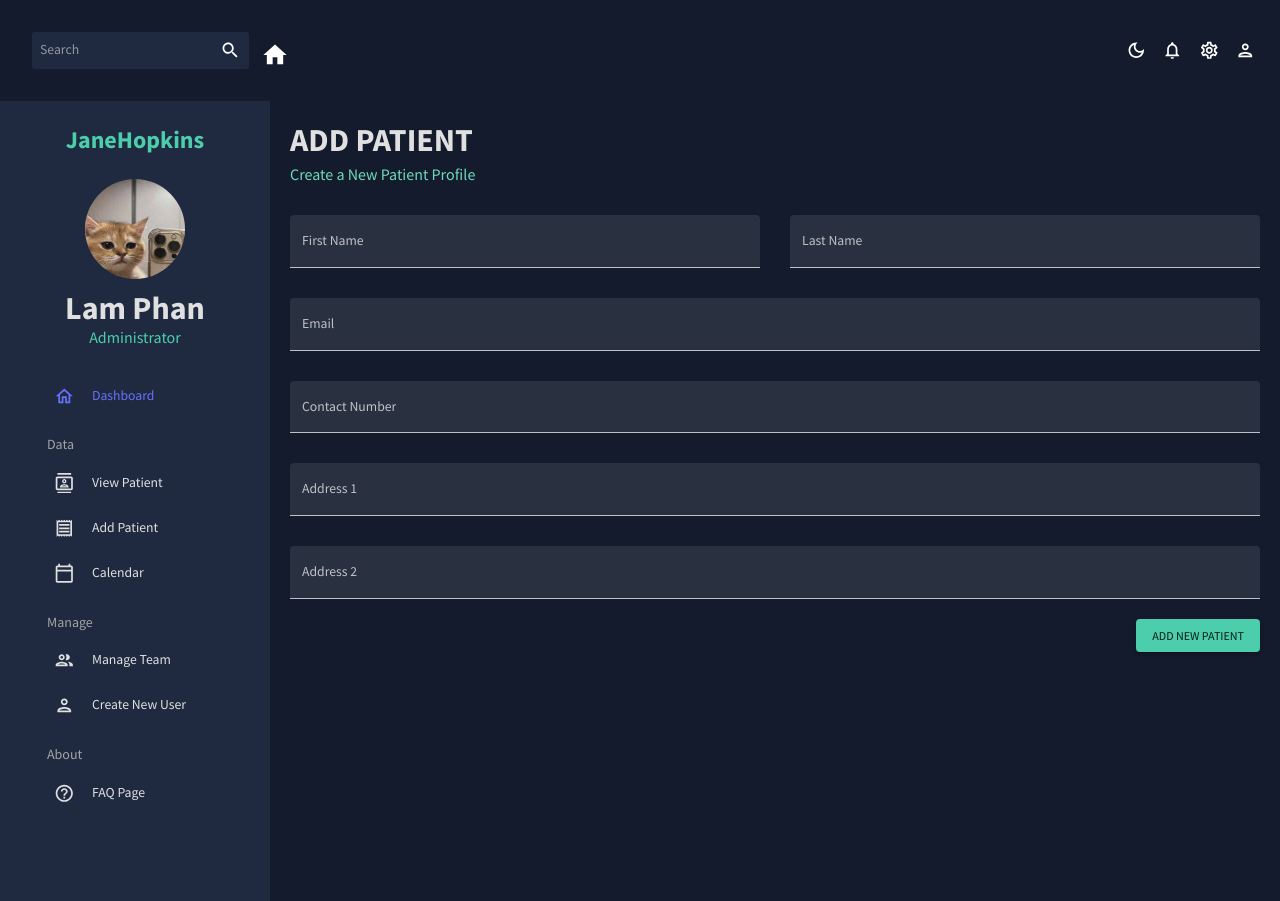
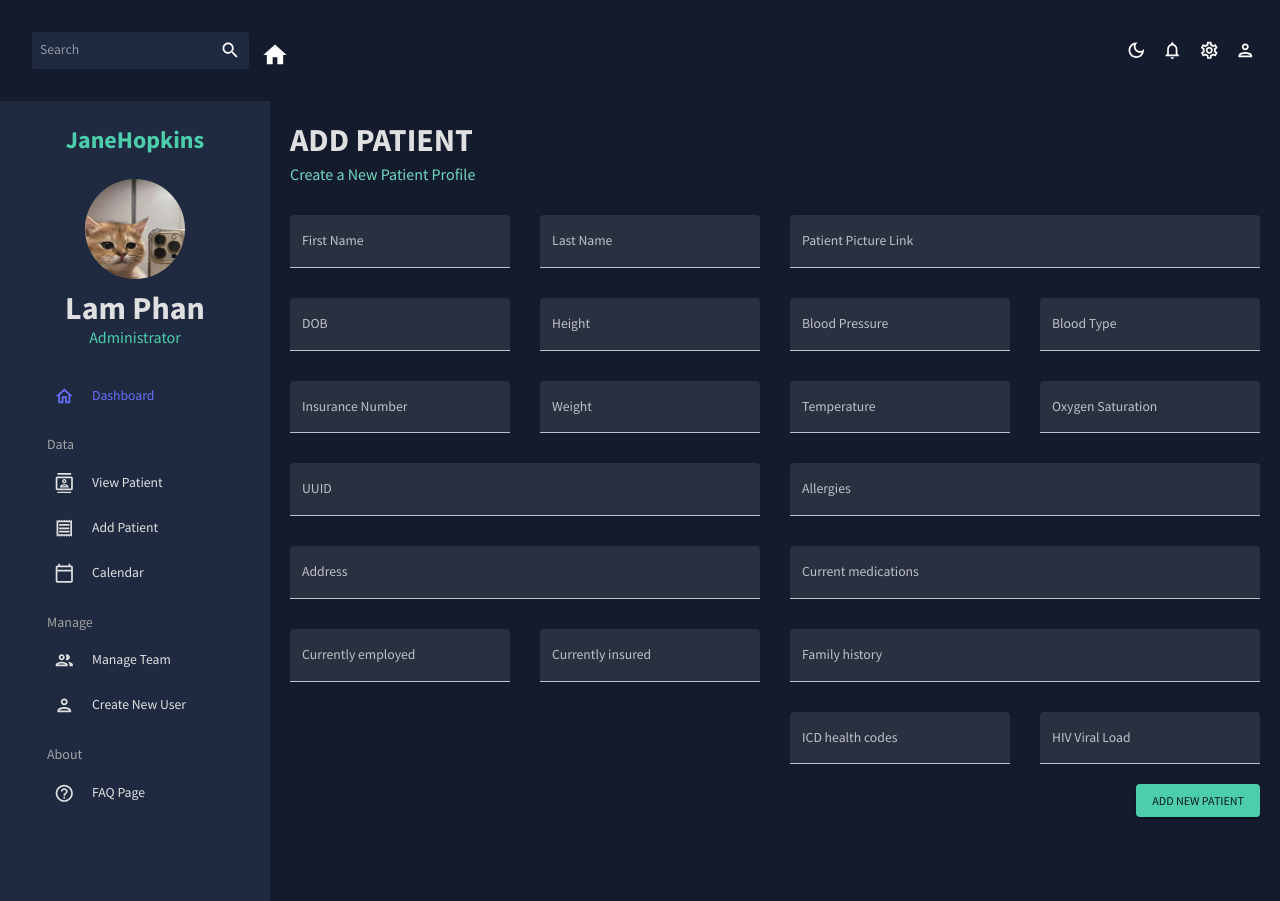
Before and after one commit to andresito01/PharmaStudy, a React (Create React App) app: page /janehopkins/addpatient in a window 1280 px wide. Built offline with nearby package versions, Linux system fonts and the light colour scheme; what @vendia/client would draw is missing.

Commit message:
Update index.js
patient now can be added with more fields

```diff
--- a/src/scenes/addPatient/index.js
+++ b/src/scenes/addPatient/index.js
@@ -17,7 +17,26 @@ const AddPatientJaneHopkins = () => {
 
    const addPatient = async (values) => {
        const addPatientResponse = await entities.patient.add({
-        name: values.firstName,
+        name: values.firstName + " " + values.lastName,
+        patientPicture: values.patientPicture,
+        dob: values.dob,
+        insuranceNumber: values.insuranceNumber,
+        height: values.height,
+        weight: values.weight,
+        bloodPressure: values.bloodPressure,
+        // bloodType: values.bloodType,
+        temperature: values.temperature,
+        oxygenSaturation: values.oxygenSaturation,
+        uuid: values.uuid,
+        address: values.address,
+        // currentMedications: values.currentMedications,
+        familyHistory: values.familyHistory,
+        currentlyEmployed: values.currentlyEmployed,
+        currentlyInsured: values.currentlyInsured,
+        // icd: values.icd,
+        // allergies: values.allergies,
+       // hiv: values.hiv,
+
       });
    };
 
@@ -59,7 +78,7 @@ const AddPatientJaneHopkins = () => {
                 name="firstName"
                 error={!!touched.firstName && !!errors.firstName}
                 helperText={touched.firstName && errors.firstName}
-                sx={{ gridColumn: "span 2" }}
+                sx={{ gridColumn: "span 1" }}
               />
               <TextField
                 fullWidth
@@ -72,59 +91,209 @@ const AddPatientJaneHopkins = () => {
                 name="lastName"
                 error={!!touched.lastName && !!errors.lastName}
                 helperText={touched.lastName && errors.lastName}
+                sx={{ gridColumn: "span 1" }}
+              />
+
+              <TextField
+                fullWidth
+                variant="filled"
+                type="text"
+                label="Patient Picture Link"
+                onBlur={handleBlur}
+                onChange={handleChange}
+                value={values.patientPicture}
+                name="patientPicture"
                 sx={{ gridColumn: "span 2" }}
               />
               <TextField
                 fullWidth
                 variant="filled"
                 type="text"
-                label="Email"
+                label="DOB"
                 onBlur={handleBlur}
                 onChange={handleChange}
-                value={values.email}
-                name="email"
-                error={!!touched.email && !!errors.email}
-                helperText={touched.email && errors.email}
-                sx={{ gridColumn: "span 4" }}
+                value={values.dob}
+                name="dob"
+                sx={{ gridColumn: "span 1" }}
               />
               <TextField
                 fullWidth
                 variant="filled"
                 type="text"
-                label="Contact Number"
+                label="Height"
                 onBlur={handleBlur}
                 onChange={handleChange}
-                value={values.contact}
-                name="contact"
-                error={!!touched.contact && !!errors.contact}
-                helperText={touched.contact && errors.contact}
-                sx={{ gridColumn: "span 4" }}
+                value={values.height}
+                name="height"
+                sx={{ gridColumn: "span 1" }}
               />
               <TextField
                 fullWidth
                 variant="filled"
                 type="text"
-                label="Address 1"
+                label="Blood Pressure"
                 onBlur={handleBlur}
                 onChange={handleChange}
-                value={values.address1}
-                name="address1"
-                error={!!touched.address1 && !!errors.address1}
-                helperText={touched.address1 && errors.address1}
-                sx={{ gridColumn: "span 4" }}
+                value={values.bloodPressure}
+                name="bloodPressure"
+                sx={{ gridColumn: "span 1" }}
               />
               <TextField
                 fullWidth
                 variant="filled"
                 type="text"
-                label="Address 2"
+                label="Blood Type"
                 onBlur={handleBlur}
                 onChange={handleChange}
-                value={values.address2}
-                name="address2"
-                error={!!touched.address2 && !!errors.address2}
-                helperText={touched.address2 && errors.address2}
-                sx={{ gridColumn: "span 4" }}
+                value={values.bloodType}
+                name="bloodType"
+                sx={{ gridColumn: "span 1" }}
+              />
+              <TextField
+                fullWidth
+                variant="filled"
+                type="text"
+                label="Insurance Number"
+                onBlur={handleBlur}
+                onChange={handleChange}
+                value={values.insuranceNumber}
+                name="insuranceNumber"
+                sx={{ gridColumn: "span 1" }}
+              />
+              <TextField
+                fullWidth
+                variant="filled"
+                type="text"
+                label="Weight"
+                onBlur={handleBlur}
+                onChange={handleChange}
+                value={values.weight}
+                name="weight"
+                sx={{ gridColumn: "span 1" }}
+              />
+
+              <TextField
+                fullWidth
+                variant="filled"
+                type="text"
+                label="Temperature"
+                onBlur={handleBlur}
+                onChange={handleChange}
+                value={values.temperature}
+                name="temperature"
+                sx={{ gridColumn: "span 1" }}
+              />
+              <TextField
+                fullWidth
+                variant="filled"
+                type="text"
+                label="Oxygen Saturation"
+                onBlur={handleBlur}
+                onChange={handleChange}
+                value={values.oxygenSaturation}
+                name="oxygenSaturation"
+                sx={{ gridColumn: "span 1" }}
+              />
+              <TextField
+                fullWidth
+                variant="filled"
+                type="text"
+                label="UUID"
+                onBlur={handleBlur}
+                onChange={handleChange}
+                value={values.uuid}
+                name="uuid"
+                sx={{ gridColumn: "span 2" }}
+              />
+               <TextField
+                fullWidth
+                variant="filled"
+                type="text"
+                label="Allergies"
+                onBlur={handleBlur}
+                onChange={handleChange}
+                value={values.allergies}
+                name="allergies"
+                sx={{ gridColumn: "span 2" }}
+              />
+              <TextField
+                fullWidth
+                variant="filled"
+                type="text"
+                label="Address"
+                onBlur={handleBlur}
+                onChange={handleChange}
+                value={values.address}
+                name="address"
+                error={!!touched.address && !!errors.address}
+                helperText={touched.address && errors.address}
+                sx={{ gridColumn: "span 2" }}
+              />
+              <TextField
+                fullWidth
+                variant="filled"
+                type="text"
+                label="Current medications"
+                onBlur={handleBlur}
+                onChange={handleChange}
+                value={values.currentMedications}
+                name="currentMedications"
+                sx={{ gridColumn: "span 2" }}
+              />
+              <TextField
+                fullWidth
+                variant="filled"
+                type="text"
+                label="Currently employed"
+                onBlur={handleBlur}
+                onChange={handleChange}
+                value={values.currentlyEmployed}
+                name="currentlyEmployed"
+                sx={{ gridColumn: "span 1" }}
+              />
+              <TextField
+                fullWidth
+                variant="filled"
+                type="text"
+                label="Currently insured"
+                onBlur={handleBlur}
+                onChange={handleChange}
+                value={values.currentlyInsured}
+                name="currentlyInsured"
+                sx={{ gridColumn: "span 1" }}
+              />
+              <TextField
+                fullWidth
+                variant="filled"
+                type="text"
+                label="Family history"
+                onBlur={handleBlur}
+                onChange={handleChange}
+                value={values.familyHistory}
+                name="familyHistory"
+                sx={{ gridColumn: "span 2" }}
+              />
+              <TextField
+                fullWidth
+                variant="filled"
+                type="text"
+                label="ICD health codes"
+                onBlur={handleBlur}
+                onChange={handleChange}
+                value={values.icd}
+                name="icd"
+                sx={{ gridColumn: "3/4" }}
+              />
+              <TextField
+                fullWidth
+                variant="filled"
+                type="text"
+                label="HIV Viral Load"
+                onBlur={handleBlur}
+                onChange={handleChange}
+                value={values.hiv}
+                name="hiv"
+                sx={{ gridColumn: "4/4" }}
               />
             </Box>
             <Box display="flex" justifyContent="end" mt="20px">
@@ -145,20 +314,28 @@ const phoneRegExp =
 const checkoutSchema = yup.object().shape({
   firstName: yup.string().required("required"),
   lastName: yup.string().required("required"),
-  email: yup.string().email("invalid email").required("required"),
-  contact: yup
-    .string()
-    .matches(phoneRegExp, "Phone number is not valid")
-    .required("required"),
-  address1: yup.string().required("required"),
+  address: yup.string().required("required"),
 });
 const initialValues = {
   firstName: "",
   lastName: "",
-  email: "",
-  contact: "",
-  address1: "",
-  address2: "",
+  dob: "",
+  insuranceNumber: "",
+  height: "",
+  weight: "",
+  bloodPressure: "",
+  bloodType: "",
+  temperature: "",
+  oxygenSaturation: "",
+  uuid: "",
+  address: "",
+  allergies: "",
+  currentMedications: "",
+  familyHistory: "",
+  currentlyEmployed: "",
+  currentlyInsured: "",
+  icd: "",
+  hiv: "",
 };
 
 export default AddPatientJaneHopkins;
```
